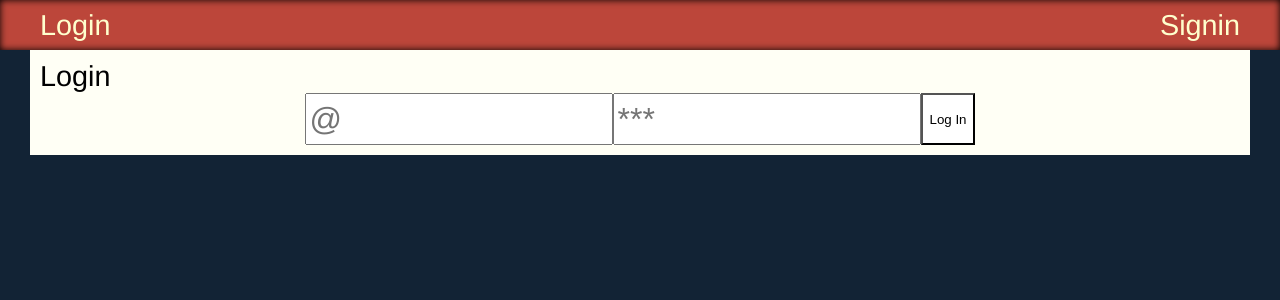
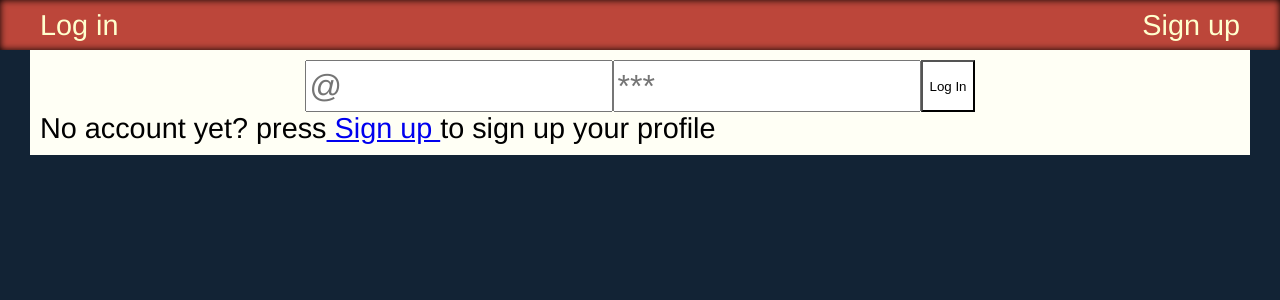
Before and after one commit to mcbauman/Final-Project-friendsFinder, a React (Create React App) app in the folder frontend/: page / in a window 1280 px wide. Shown: the top 300 px of the page. Built offline with nearby package versions, Linux system fonts and the light colour scheme.

Commit message:
further styling

```diff
--- a/frontend/src/Log.jsx
+++ b/frontend/src/Log.jsx
@@ -8,8 +8,8 @@ export default function Log(props){
         <>
             <header>
                 <nav>
-                    <NavLink to="*">Login</NavLink>
-                    <NavLink to="Singin">Signin</NavLink>
+                    <NavLink to="*">Log in</NavLink>
+                    <NavLink to="Singin">Sign up</NavLink>
                 </nav>
             </header>
            <main>
--- a/frontend/src/Routes/Login.jsx
+++ b/frontend/src/Routes/Login.jsx
@@ -1,5 +1,6 @@
 import {useEffect, useState} from "react"
 import axios from "axios"
+import {NavLink} from "react-router-dom";
 
 export default function Login(props){
     const [email, setEmail]=useState("")
@@ -19,12 +20,16 @@ export default function Login(props){
     }
     return(
         <article>
-            Login
             <form className="signin" onSubmit={submitFunction}>
                 <input type="email" placeholder="@" value={email} onChange={e=>setEmail(e.target.value)} />
                 <input type="password" placeholder="***" value={password} onChange={e=>setPassword(e.target.value)} />
                 <button type="submit">Log In</button>
             </form>
+            <nav>
+                No account yet? press
+                <NavLink to="Singin"> Sign up </NavLink>
+                to sign up your profile
+            </nav>
         </article>
     )
 }
--- a/frontend/src/Routes/Singin.jsx
+++ b/frontend/src/Routes/Singin.jsx
@@ -37,7 +37,6 @@ export default function Singin(props){
 
     return(
         <article>
-            Signin
             <form className="signin" onSubmit={submitFunction}>
                 <input type="text" value={name} onChange={e=>setName(e.target.value)} placeholder="Name"/>
                 <input type="text" value={familyName} onChange={e=>setFamilyName(e.target.value)} placeholder="Family Name"/>
--- a/frontend/src/style.scss
+++ b/frontend/src/style.scss
@@ -94,6 +94,7 @@ body{
                     .profileText{
                         background-color: rgb(255,255,245);
                         padding:10px 0;
+                        margin-top: 10px;
                         border-radius: 10px;
                     }
                     div{
```
